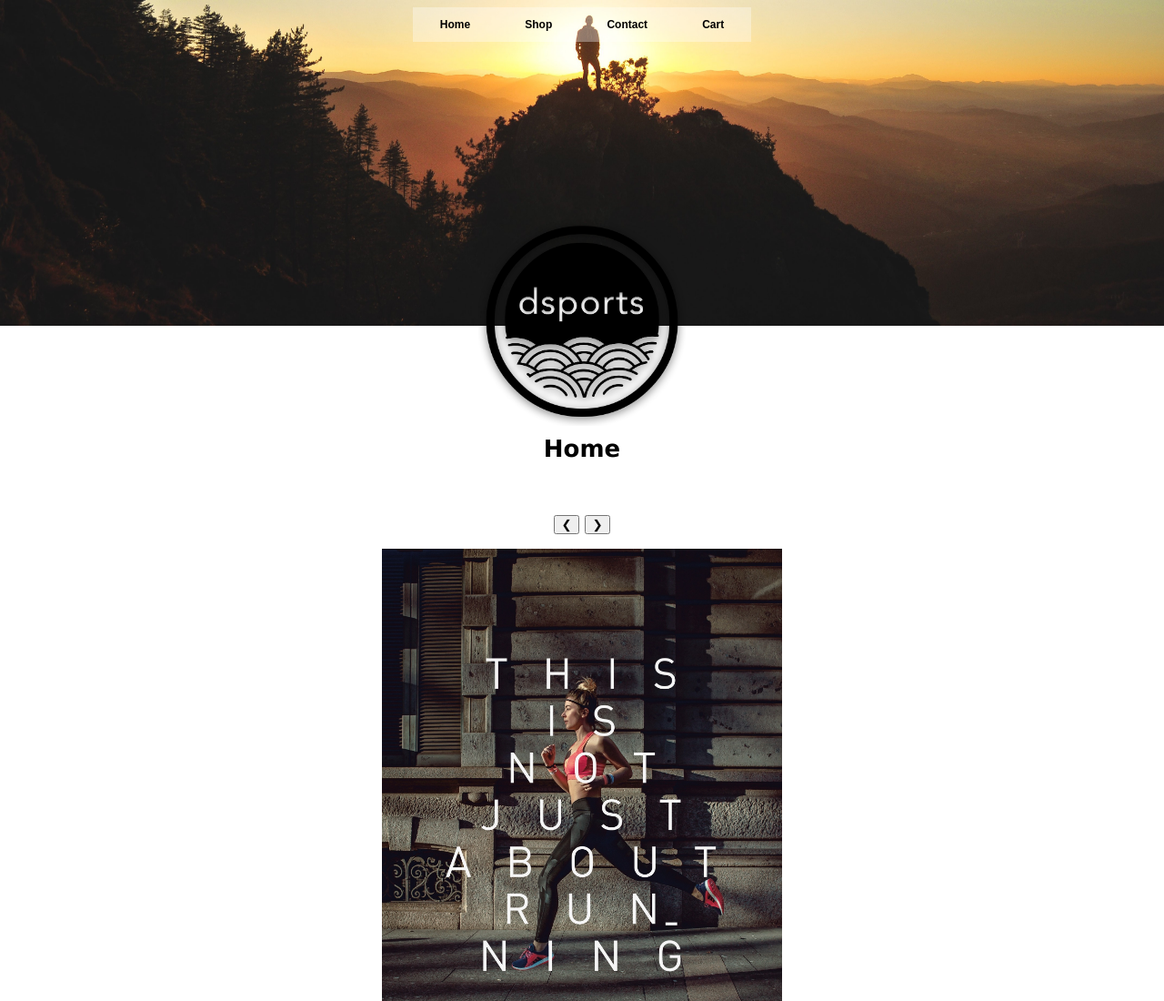
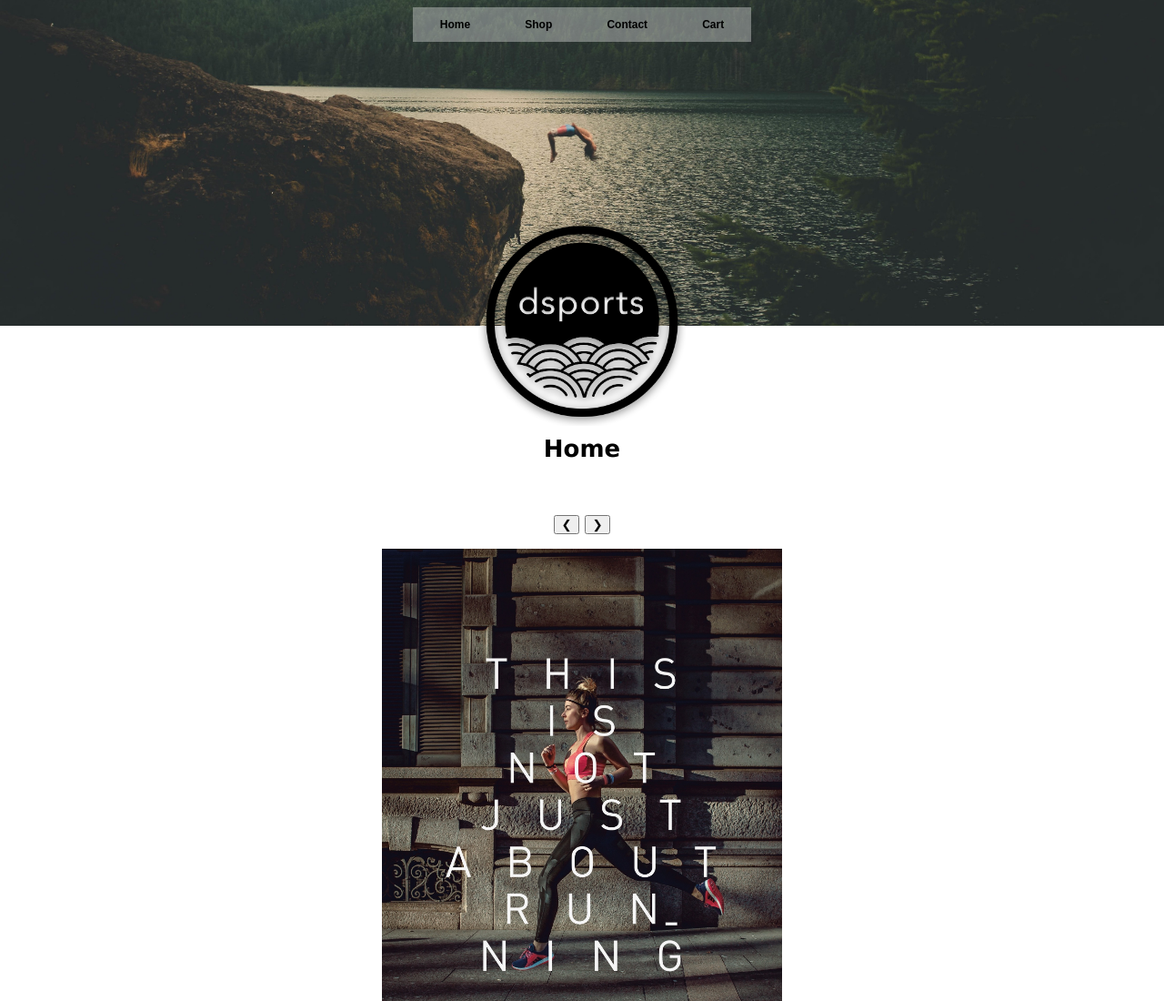
Before and after one commit to dsports/dsports.github.io, a plain HTML site: page index.html in a window 1280 px wide. Shown: the top 1100 px of the page at 91% size. Drawn offline with Linux system fonts and the light colour scheme.

Commit message:
switch index header

```diff
--- a/index.html
+++ b/index.html
@@ -10,7 +10,7 @@
 </head>
 <body>
 
-<img src="img/bgmen.jpg" alt="running" id = "bg" />
+<img src="img/bg1.jpg" alt="running" id = "bg" />
 
 <div id= "title">
 <div class="nav-wrapper-new">
```
Also changed, not shown: trainingmen.html (+1 -1 lines).
